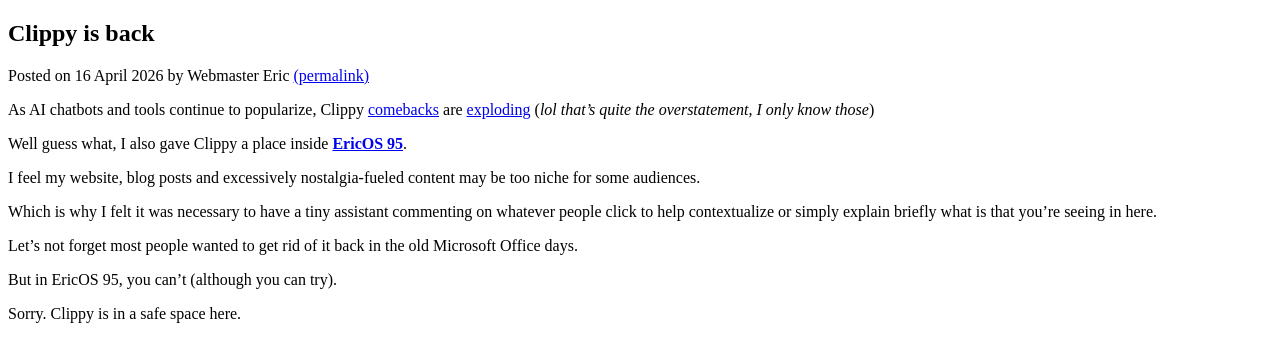
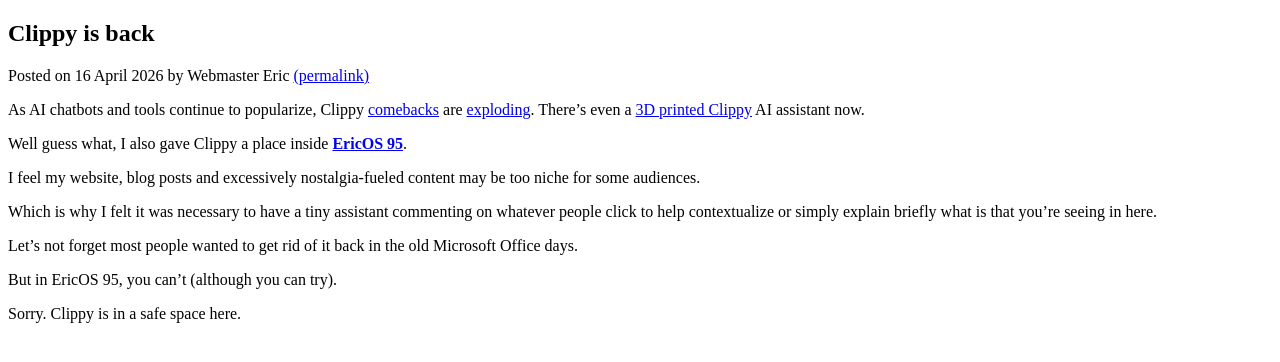
Before and after one commit to ericcastro/ericcastro.github.io, an Astro site: page /post-fragments/2026-04-16-clippy-is-back in a window 1280 px wide. Built offline with nearby package versions, Linux system fonts and the light colour scheme; Astro itself is replaced by a stand-in of ours.

Commit message:
Revise Clippy post with new content and links
Updated the content to include a mention of a 3D printed Clippy AI assistant and clarified the context of Clippy's presence in EricOS 95.

```diff
--- a/src/content/posts/2026-04-16-clippy-is-back.md
+++ b/src/content/posts/2026-04-16-clippy-is-back.md
@@ -5,7 +5,7 @@ date: 16 April 2026
 author: Webmaster Eric
 clippy: "It looks like **Clippy** somehow talked his way back into relevance. Hehe."
 ---
-As AI chatbots and tools continue to popularize, Clippy [comebacks](https://news.ycombinator.com/item?id=47063723) are [exploding](https://github.com/felixrieseberg/clippy) (_lol that's quite the overstatement, I only know those_)
+As AI chatbots and tools continue to popularize, Clippy [comebacks](https://news.ycombinator.com/item?id=47063723) are [exploding](https://github.com/felixrieseberg/clippy). There's even a [3D printed Clippy](https://www.instagram.com/reel/DYZBsPgtTHm/?utm_source=ig_web_button_share_sheet&igsh=MzRlODBiNWFlZA==) AI assistant now.
 
 Well guess what, I also gave Clippy a place inside **[EricOS 95](projects/ericos-95/)**.
 
```
